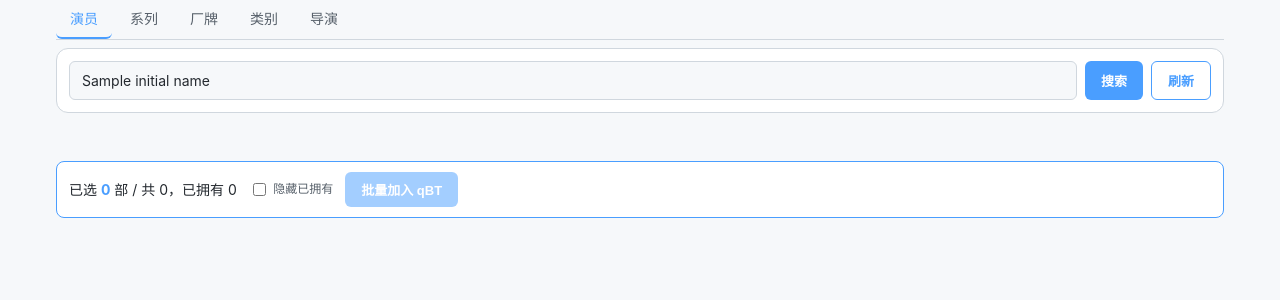
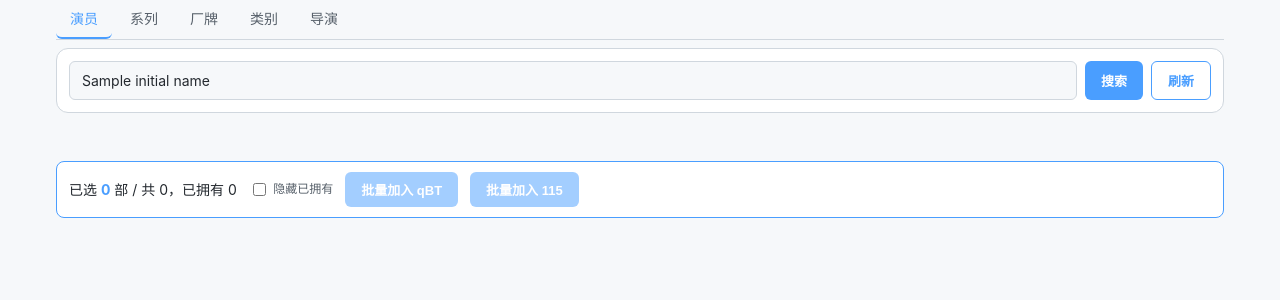
Before and after one commit to naughtyGitCat/mp-relay, a FastAPI app: template templates/discover.html in a window 1280 px wide. Shown: the part 62-362 px from the top of the page. Run offline with FastAPI, Linux system fonts and the light colour scheme; data comes from the database, SQL or seed files in the repository; the template is opened without the code that fills it: most values are stand-ins (such as "Sample title", 1, 10 or a date in 2020); data that the repository does not hold is empty.

Commit message:
feat(discover): add 'bulk add to 115' button alongside qBT (#22)
Mirror /api/bulk-subscribe with /api/bulk-115 — same auto-pick logic
(suspicion / 中字 / seeders / quality / size), but pushes each picked
magnet to 115's offline queue instead of qBT. cloud115_watcher then
syncs completed downloads back to local + dispatches mdcx.

UI: extract a shared runBulk() helper so both buttons share rendering;
115 path additionally handles the 409 unauthorized response with a
link to /auth/115.

Co-authored-by: Claude Opus 4.7 (1M context) <noreply@anthropic.com>

```diff
--- a/app/main.py
+++ b/app/main.py
@@ -554,6 +554,89 @@ async def api_bulk_subscribe(codes_csv: str = Form(...)):
     return {"total": len(codes), "ok": ok_count, "failed": len(codes) - ok_count, "results": results}
 
 
+@app.post("/api/bulk-115")
+async def api_bulk_115(codes_csv: str = Form(...)):
+    """Phase 2 batch path — 115 cloud-offline variant of ``/api/bulk-subscribe``.
+
+    Same auto-pick logic (best_candidate by suspicion/中字/seeders/quality/size),
+    but instead of feeding qBT we push each magnet to 115's offline queue. The
+    ``cloud115_watcher`` background loop will then pull completed downloads back
+    to the local staging dir and dispatch the post-download pipeline — so the
+    only difference vs. qBT from the user's POV is "where the bytes come from".
+
+    Returns the same per-code report shape so the UI can mark each tile.
+    Returns 409 with ``auth_url`` if 115 isn't authorized — so the UI can
+    redirect the user to /auth/115 instead of failing every code in the batch.
+    """
+    if not cloud115.is_authorized():
+        return JSONResponse(
+            status_code=409,
+            content={
+                "error": "unauthorized",
+                "auth_url": "/auth/115",
+                "hint": "115 还未授权 — 先去 /auth/115 扫码",
+            },
+        )
+
+    codes = [c.strip().upper() for c in codes_csv.split(",") if c.strip()]
+    if not codes:
+        raise HTTPException(400, "codes_csv empty")
+
+    results: list[dict] = []
+    for code in codes:
+        try:
+            candidates = await jav_search.search_jav_code(code, limit=20)
+            best = jav_search.best_candidate(candidates)
+            if not best:
+                results.append({"code": code, "ok": False, "reason": "no candidates"})
+                continue
+
+            resp = await cloud115.add_offline_url(best["magnet"])
+            # Mirror the single-add error handling in /api/cloud115-add: 115 may
+            # return state=False with a quota / dup-task message instead of raising.
+            if isinstance(resp, dict) and resp.get("state") is False:
+                msg = resp.get("message") or resp.get("error_msg") or str(resp)
+                store.add(
+                    kind="cloud_offline_115",
+                    input_text=f"bulk: {code}",
+                    state="cloud_failed",
+                    title=best["title"][:200],
+                    error=msg[:300],
+                )
+                results.append({"code": code, "ok": False, "reason": msg[:200]})
+                continue
+
+            data = resp.get("data") or {}
+            first = data[0] if isinstance(data, list) and data else (data if isinstance(data, dict) else {})
+            info_hash = first.get("info_hash") or best.get("info_hash") or ""
+            name = first.get("name") or best["title"]
+
+            store.add(
+                kind="cloud_offline_115",
+                input_text=f"bulk: {code}",
+                state="submitted_to_115",
+                hash=info_hash,
+                title=(name or code)[:200],
+            )
+            results.append({
+                "code": code, "ok": True,
+                "picked": {
+                    "title": best["title"],
+                    "size": best["size_str"],
+                    "seeders": best["seeders"],
+                    "quality_score": best["quality_score"],
+                    "info_hash": info_hash,
+                    "name": name,
+                },
+            })
+        except Exception as e:
+            log.exception("bulk 115 %s failed: %s", code, e)
+            results.append({"code": code, "ok": False, "reason": str(e)[:200]})
+
+    ok_count = sum(1 for r in results if r["ok"])
+    return {"total": len(codes), "ok": ok_count, "failed": len(codes) - ok_count, "results": results}
+
+
 @app.get("/api/discover/films")
 async def api_discover_films(kind: str = "", id: str = "", url: str = "",
                               refresh: bool = False):
--- a/templates/discover.html
+++ b/templates/discover.html
@@ -151,6 +151,7 @@
       隐藏已拥有
     </label>
     <button id="bulk-btn" disabled>批量加入 qBT</button>
+    <button id="bulk-115-btn" disabled>批量加入 115</button>
     <span id="bulk-result" style="font-size:12px;color:var(--muted)"></span>
   </div>
 
@@ -341,23 +342,48 @@ function renderFilms(films) {
 
 function updateFloat() {
   selCount.textContent = selected.size;
-  document.getElementById('bulk-btn').disabled = selected.size === 0;
+  const empty = selected.size === 0;
+  document.getElementById('bulk-btn').disabled = empty;
+  document.getElementById('bulk-115-btn').disabled = empty;
 }
 
-document.getElementById('bulk-btn').addEventListener('click', async () => {
+// Unified bulk dispatch — qBT and 115 share the same UX (POST codes_csv, render
+// per-code result badges). The only differences are endpoint, label, and how
+// we surface the 115 "not authorized" 409.
+async function runBulk({ endpoint, label, badgeText }) {
   if (!selected.size) return;
-  const btn = document.getElementById('bulk-btn');
+  const qbtBtn = document.getElementById('bulk-btn');
+  const c115Btn = document.getElementById('bulk-115-btn');
   const out = document.getElementById('bulk-result');
-  btn.disabled = true;
-  out.textContent = `正在批量搜种并加入 qBT (${selected.size} 部)…`;
+  qbtBtn.disabled = true;
+  c115Btn.disabled = true;
+  out.textContent = `正在批量搜种并加入 ${label} (${selected.size} 部)…`;
 
   const fd = new FormData();
   fd.set('codes_csv', Array.from(selected).join(','));
-  const r = await fetch('/api/bulk-subscribe', { method: 'POST', body: fd });
-  const data = await r.json();
+  let r, data;
+  try {
+    r = await fetch(endpoint, { method: 'POST', body: fd });
+    data = await r.json();
+  } catch (e) {
+    out.textContent = `请求失败: ${e}`;
+    updateFloat();
+    return;
+  }
+
+  // 409 from /api/bulk-115 when token expired / not yet authorized.
+  if (r.status === 409 && data && data.auth_url) {
+    out.innerHTML = `${data.hint || '需要授权'} — <a href="${data.auth_url}" target="_blank">去授权</a>`;
+    updateFloat();
+    return;
+  }
+  if (!r.ok) {
+    out.textContent = `失败 (HTTP ${r.status}): ${(data && data.error) || ''}`;
+    updateFloat();
+    return;
+  }
 
   out.textContent = `完成: ${data.ok}/${data.total} 成功`;
-  // Mark successful ones with a temporary state badge in the grid
   for (const item of data.results || []) {
     const el = grid.querySelector(`.film[data-code="${CSS.escape(item.code)}"]`);
     if (!el) continue;
@@ -366,7 +392,7 @@ document.getElementById('bulk-btn').addEventListener('click', async () => {
     if (item.ok) {
       el.classList.add('owned');
       const b = document.createElement('span'); b.className = 'badge owned';
-      b.textContent = '加入下载'; b.style.background = 'var(--accent)';
+      b.textContent = badgeText; b.style.background = 'var(--accent)';
       el.appendChild(b);
     } else {
       const b = document.createElement('span'); b.className = 'badge';
@@ -378,8 +404,18 @@ document.getElementById('bulk-btn').addEventListener('click', async () => {
   }
   selected.clear();
   updateFloat();
-  btn.disabled = true;
-});
+}
+
+document.getElementById('bulk-btn').addEventListener('click', () => runBulk({
+  endpoint: '/api/bulk-subscribe',
+  label: 'qBT',
+  badgeText: '加入下载',
+}));
+document.getElementById('bulk-115-btn').addEventListener('click', () => runBulk({
+  endpoint: '/api/bulk-115',
+  label: '115',
+  badgeText: '已推 115',
+}));
 
 searchBtn.addEventListener('click', () => doSearch(false));
 refreshBtn.addEventListener('click', () => doSearch(true));
```
